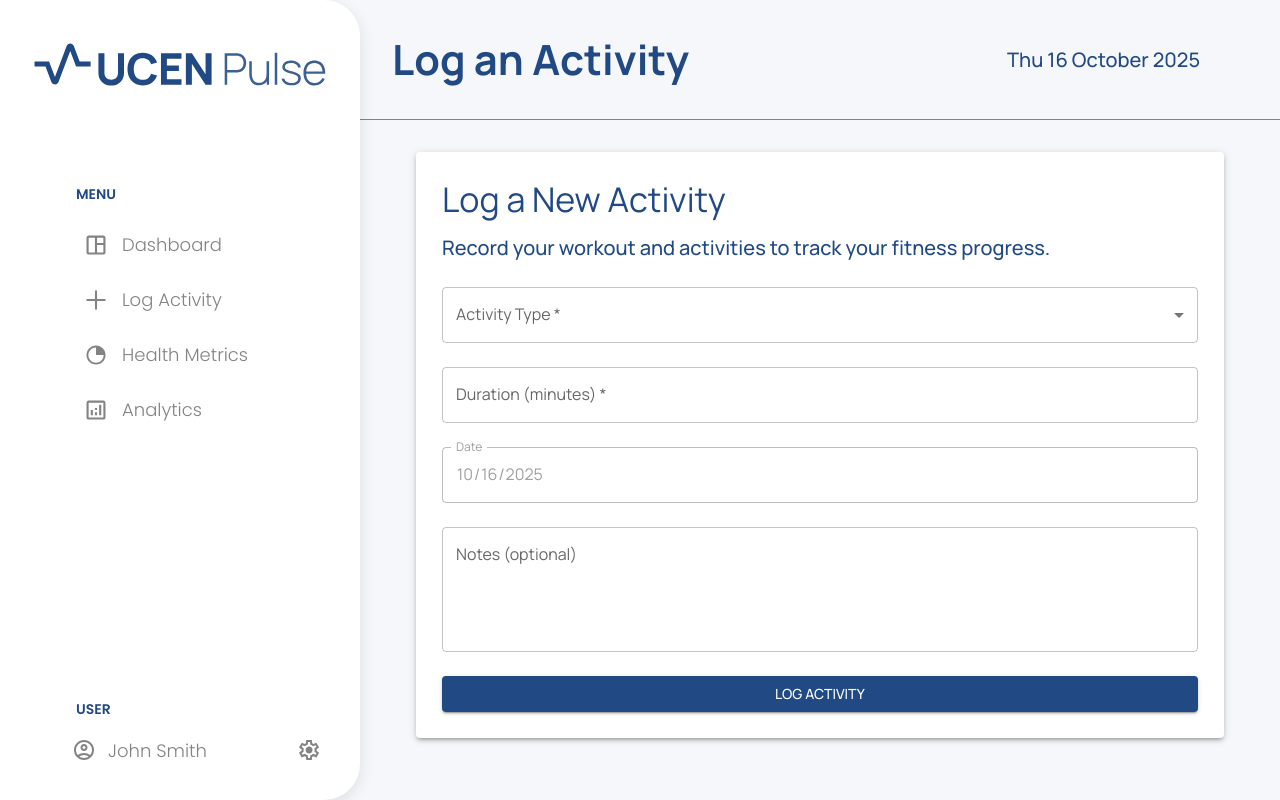
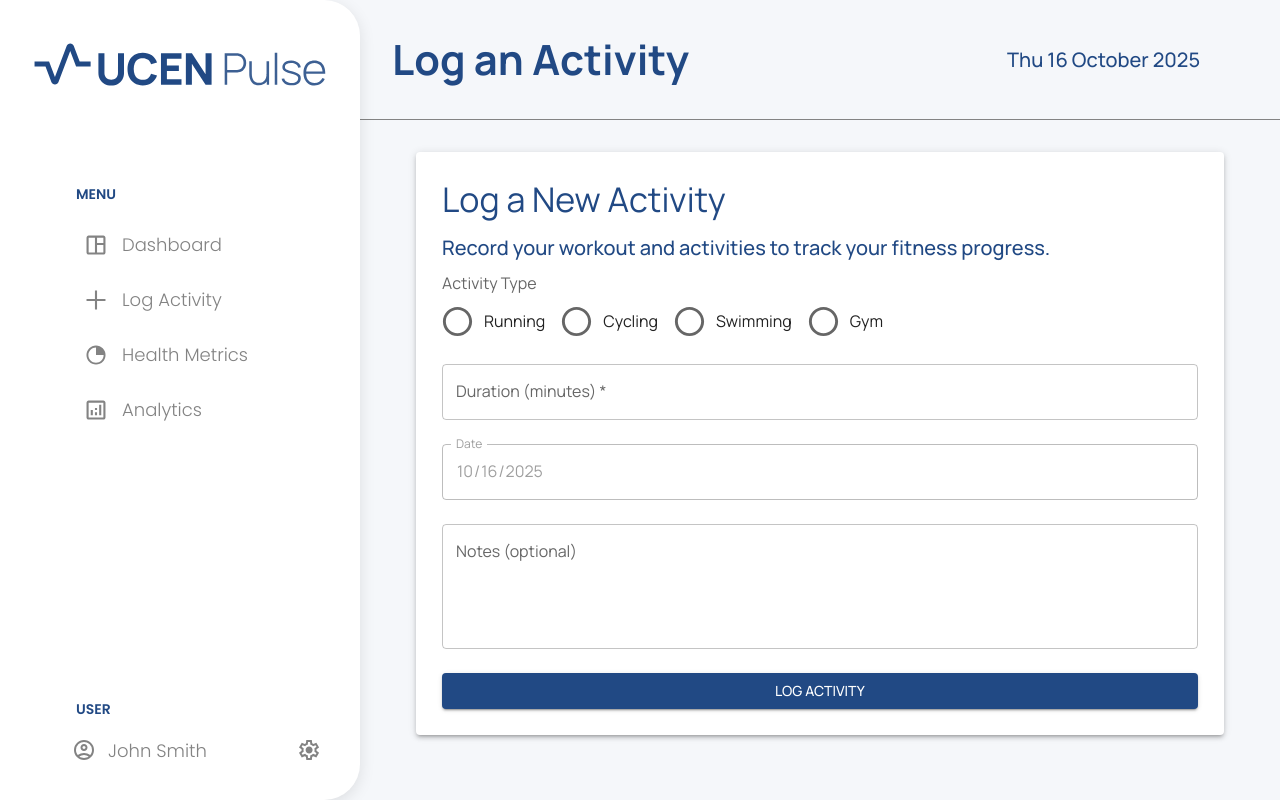
Before and after one commit to Liam2705/UCENPulse-Fitness-Tracker, a React (Vite) app: page /log-activity in a window 1280 px wide. Built offline with nearby package versions, Linux system fonts and the light colour scheme; some icons are missing.

Commit message:
replaced dropdown menu with radio select for activity type

```diff
--- a/src/components/forms/ActivityForm.jsx
+++ b/src/components/forms/ActivityForm.jsx
@@ -9,6 +9,10 @@ import {
   Snackbar,
 } from '@mui/material';
 import MuiAlert from '@mui/material/Alert';
+import Radio from '@mui/material/Radio';
+import RadioGroup from '@mui/material/RadioGroup';
+import FormControlLabel from '@mui/material/FormControlLabel';
+import FormLabel from '@mui/material/FormLabel';
 
 export const Alert = React.forwardRef(function Alert(props, ref) {
   return <MuiAlert elevation={6} ref={ref} variant="filled" {...props} />;
@@ -35,12 +39,10 @@ const ActivityForm = () => {
     e.preventDefault();
     const currentDate = new Date().toISOString().split('T')[0];
 
-
     if (!activityType) {
-      setError('Activity Type must be selected.');
+      setError('Please select an activity type.');
       return;
     }
-
     if (duration < 1 || duration > 1440) {
       setError('Duration must be between 1 and 1440 minutes.');
       return;
@@ -104,21 +106,20 @@ const ActivityForm = () => {
           Record your workout and activities to track your fitness progress.
         </Typography>
         <form onSubmit={handleSubmit}>
-          <TextField
-            select
-            fullWidth
-            label="Activity Type *"
+          <FormLabel>Activity Type</FormLabel>
+          <RadioGroup
+            row
+            name="activity-type-group"
+            defaultValue={"Running"}
             value={activityType}
             onChange={(e) => setActivityType(e.target.value)}
-            margin="normal"
             error={!!error}
-            helperText={error.includes('ActivityType') ? error : ''}
           >
-            <MenuItem value="Running">Running</MenuItem>
-            <MenuItem value="Cycling">Cycling</MenuItem>
-            <MenuItem value="Swimming">Swimming</MenuItem>
-            <MenuItem value="Gym">Gym</MenuItem>
-          </TextField>
+            <FormControlLabel value="Running" control={<Radio size='large' />} label="Running" />
+            <FormControlLabel value="Cycling" control={<Radio size='large'/>} label="Cycling" />
+            <FormControlLabel value="Swimming" control={<Radio size='large'/>} label="Swimming" />
+            <FormControlLabel value="Gym" control={<Radio size='large'/>} label="Gym" />
+          </RadioGroup>
 
           <TextField
             type="number"
--- a/src/styles/Dashboard.css
+++ b/src/styles/Dashboard.css
@@ -190,8 +190,7 @@
         display: flex;
         align-items: center;
         justify-content: space-between;
-        position: fixed;
-        width: 100vw;
+        position: sticky;
         z-index: 1;
         height: 80px;
     }
```
